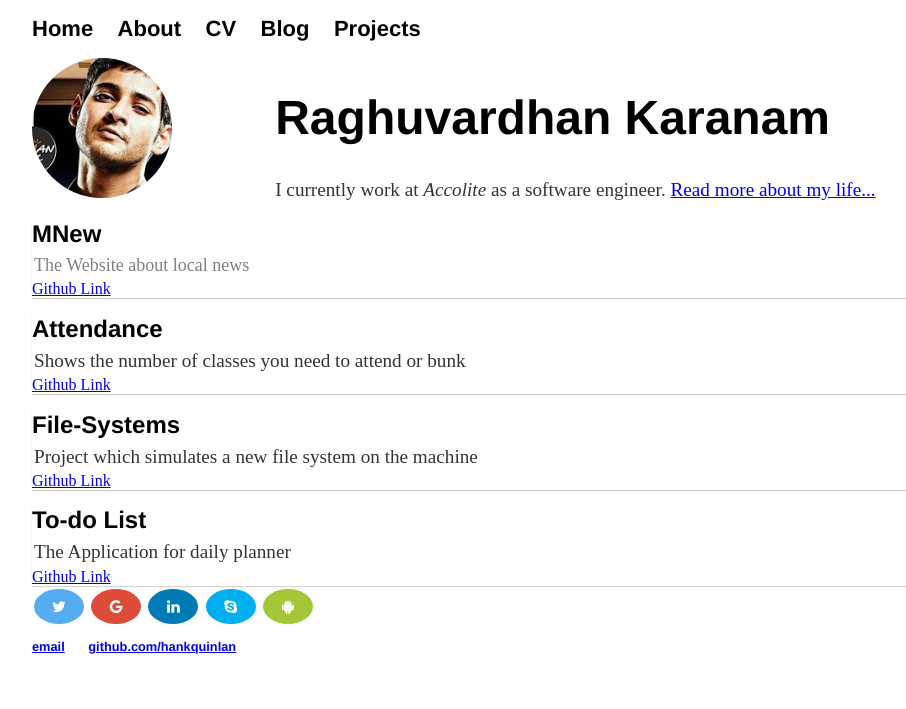
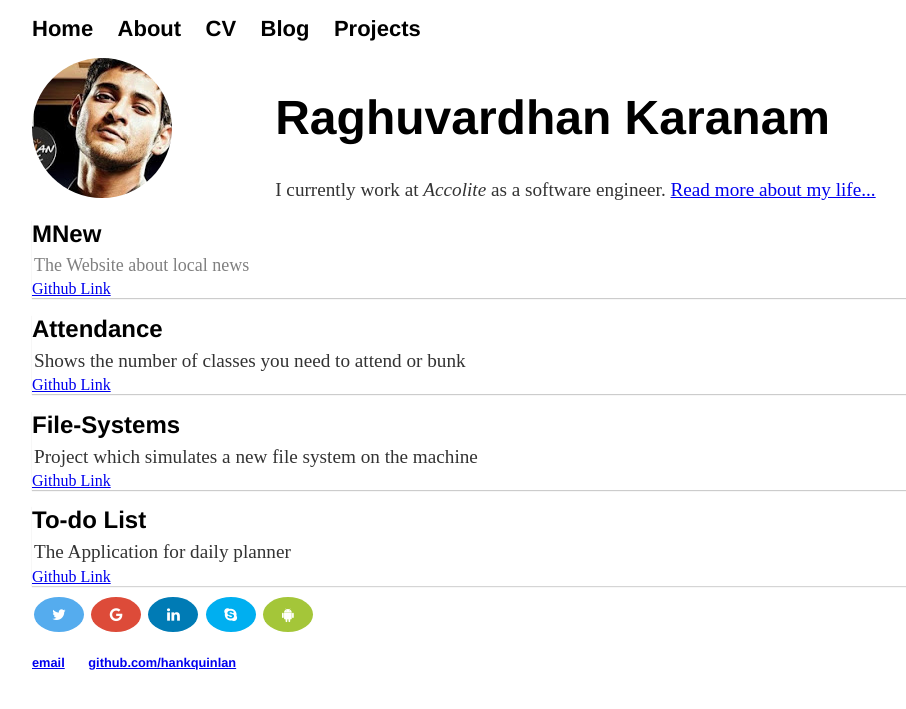
Before and after one commit to raghuvardhan/raghuvardhan.github.io, a Jekyll site: the page built from index.html, in a window 1280 px wide. Shown: the top 709 px of the page, without its empty margins (0-906 px from the left). Built offline with Jekyll 4.4.1, drawn with Linux system fonts in a browser that asks for light colours.

Commit message:
Update css/main.css

```diff
--- a/css/main.css
+++ b/css/main.css
@@ -4,7 +4,7 @@
   width: 30px;
   text-align: center;
   text-decoration: none;
-  margin:2px 2px;
+  margin:10px 2px;
   border-radius: 50%;
 }
 
```
